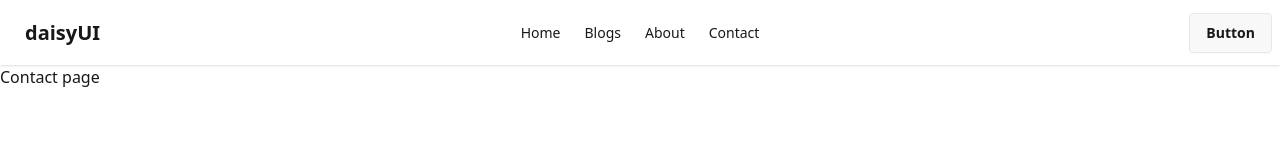
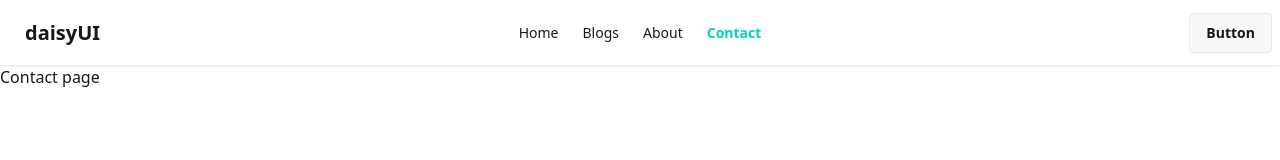
Before and after one commit to rubaiiyat/Nextjs-Layouts-and-Navigation, a Next.js app: page /contact in a window 1280 px wide. Shown: the top 160 px of the page. Built offline with nearby package versions, Linux system fonts and the light colour scheme.

Commit message:
active link

```diff
--- a/app/navbar/page.tsx
+++ b/app/navbar/page.tsx
@@ -1,6 +1,12 @@
+"use client";
 import Link from "next/link";
+import { usePathname } from "next/navigation";
 
 const Navbar = () => {
+  const pathname = usePathname();
+  const activeClass = "text-accent font-bold";
+  const normalClass = "";
+  console.log(pathname);
   return (
     <div>
       <div className="navbar bg-base-100 shadow-sm">
@@ -10,17 +16,37 @@ const Navbar = () => {
         <div className="navbar-center hidden lg:flex">
           <ul className="menu menu-horizontal px-1">
             <li>
-              <Link href="/">Home</Link>
+              <Link
+                className={pathname === "/" ? activeClass : normalClass}
+                href="/"
+              >
+                Home
+              </Link>
             </li>
             <li>
-              <Link href="blogs/">Blogs</Link>
+              <Link
+                className={pathname === "/blogs" ? activeClass : normalClass}
+                href="blogs/"
+              >
+                Blogs
+              </Link>
             </li>
             <li>
-              <Link href="about/">About</Link>
+              <Link
+                className={pathname === "/about" ? activeClass : normalClass}
+                href="about/"
+              >
+                About
+              </Link>
             </li>
 
             <li>
-              <Link href="contact/">Contact</Link>
+              <Link
+                className={pathname === "/contact" ? activeClass : normalClass}
+                href="contact/"
+              >
+                Contact
+              </Link>
             </li>
           </ul>
         </div>
```
